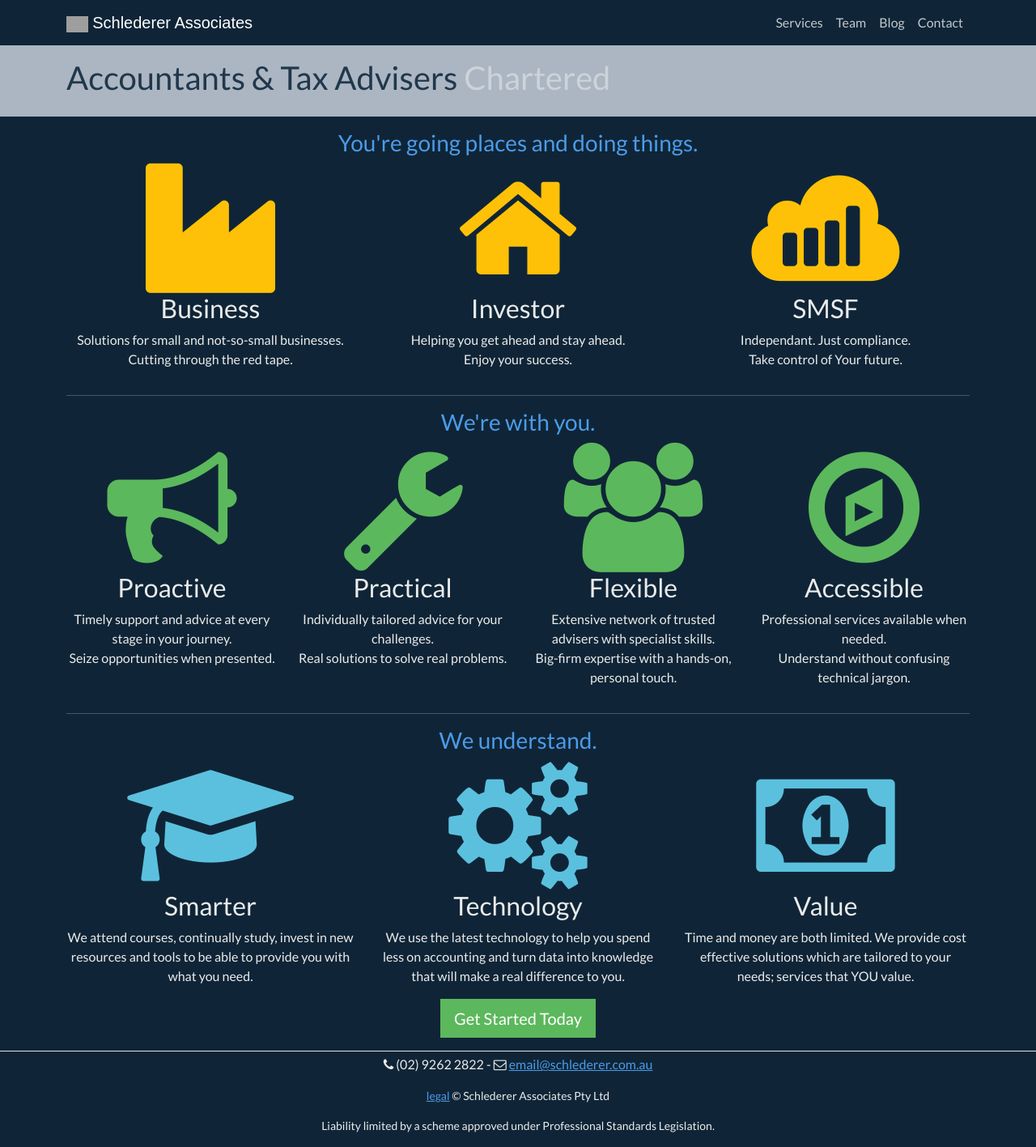
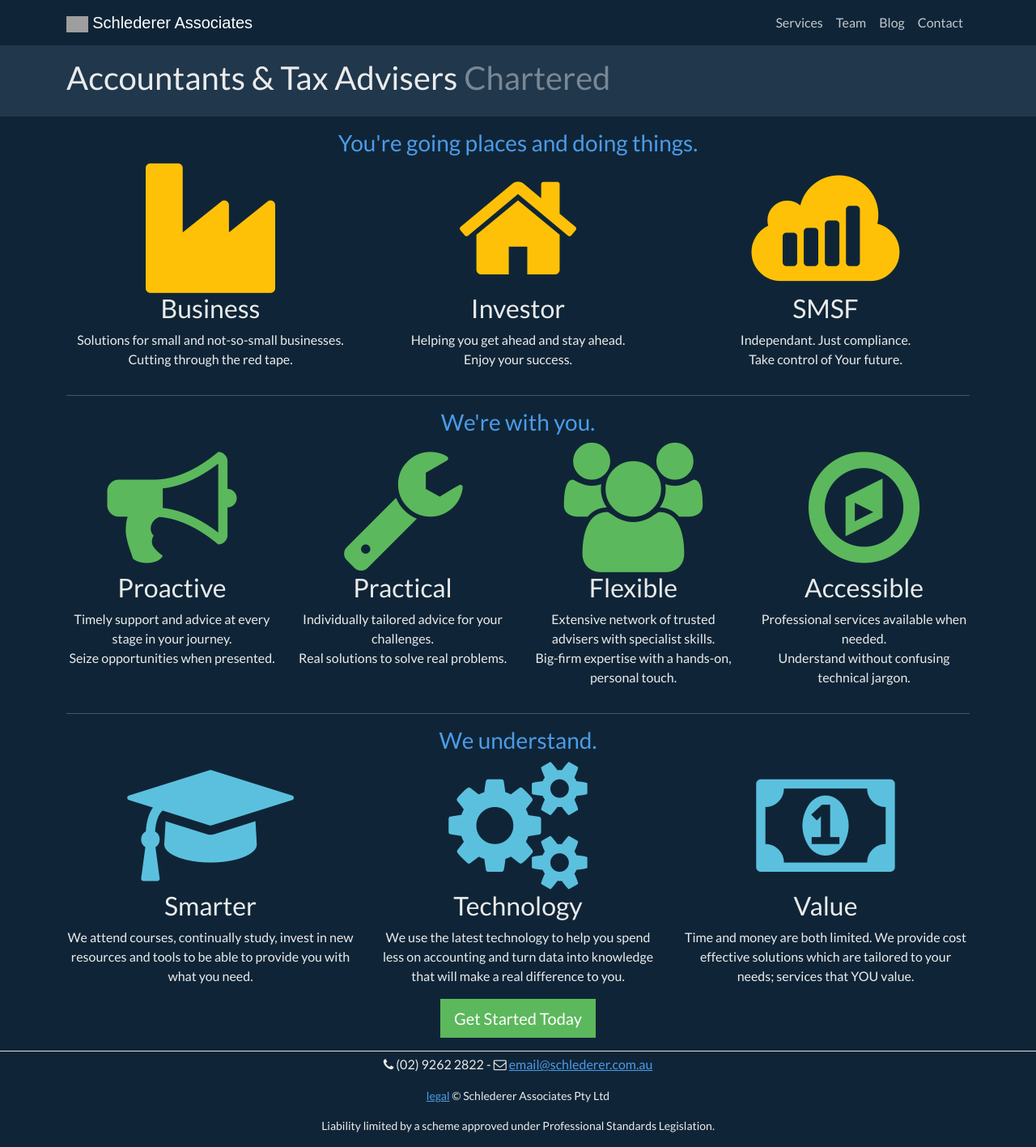
Before and after one commit to Mforcer/tax2, a Jekyll site: the page built from index.html, in a window 1280 px wide. Shown: the whole page at 81% size. Built offline with Jekyll 4.4.1, drawn with Linux system fonts in a browser that asks for light colours; nearby versions of some CDN libraries; grey boxes are pictures that could not be loaded.

Commit message:
Update header.html

```diff
--- a/_includes/header.html
+++ b/_includes/header.html
@@ -1,4 +1,4 @@
-<header class="container-fluid bg-light text-dark mb-3 py-3">
+<header class="container-fluid bg-dark mb-3 py-3">
     <div class="container">
         {% if page.title %}<h1>{{page.title}}{% if page.subtitle %} <span class="text-muted">{{page.subtitle}}</span>{% endif %}</h1>{% endif %}
         {% if page.lead %}<p class="lead">{{page.lead}}</p>{% endif %}
```
